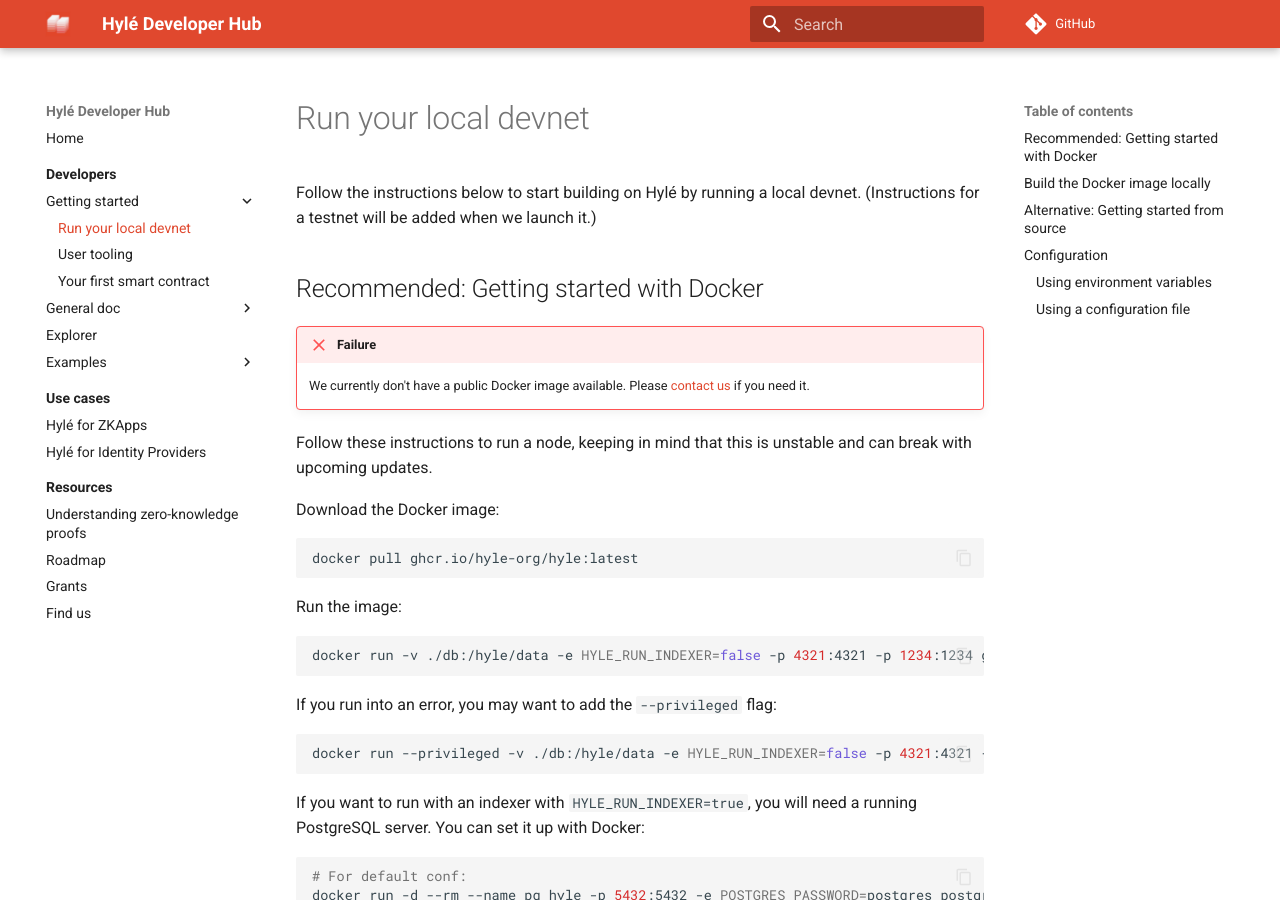
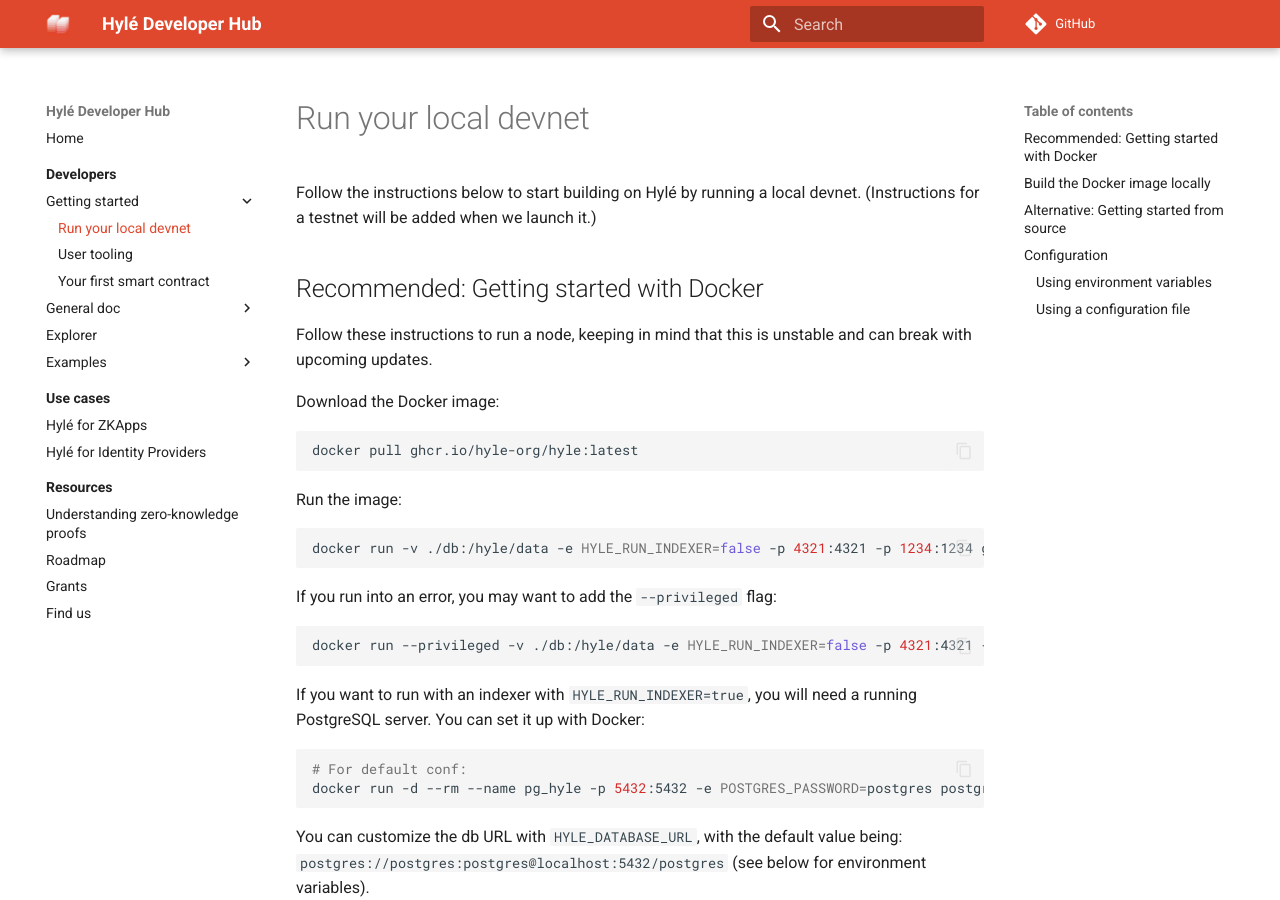
Before and after one commit to Hyle-org/devhub-hyle, an MkDocs documentation site: the page built from docs/developers/getting-started/devnet.md, in a window 1280 px wide and 900 px high. Built offline with MkDocs 1.6.1 and Material for MkDocs 9.7.7, drawn with Linux system fonts in a browser that asks for light colours; comment, search, counter and statistics services are not loaded.

Commit message:
docker image is now live!

```diff
--- a/docs/developers/getting-started/devnet.md
+++ b/docs/developers/getting-started/devnet.md
@@ -6,9 +6,6 @@
 Follow the instructions below to start building on Hylé by running a local devnet. (Instructions for a testnet will be added when we launch it.)
 
 ## Recommended: Getting started with Docker
-
-!!! failure
-    We currently don't have a public Docker image available. Please [contact us](https://t.me/hyle_org) if you need it.
 
 Follow these instructions to run a node, keeping in mind that this is unstable and can break with upcoming updates.
 
```
